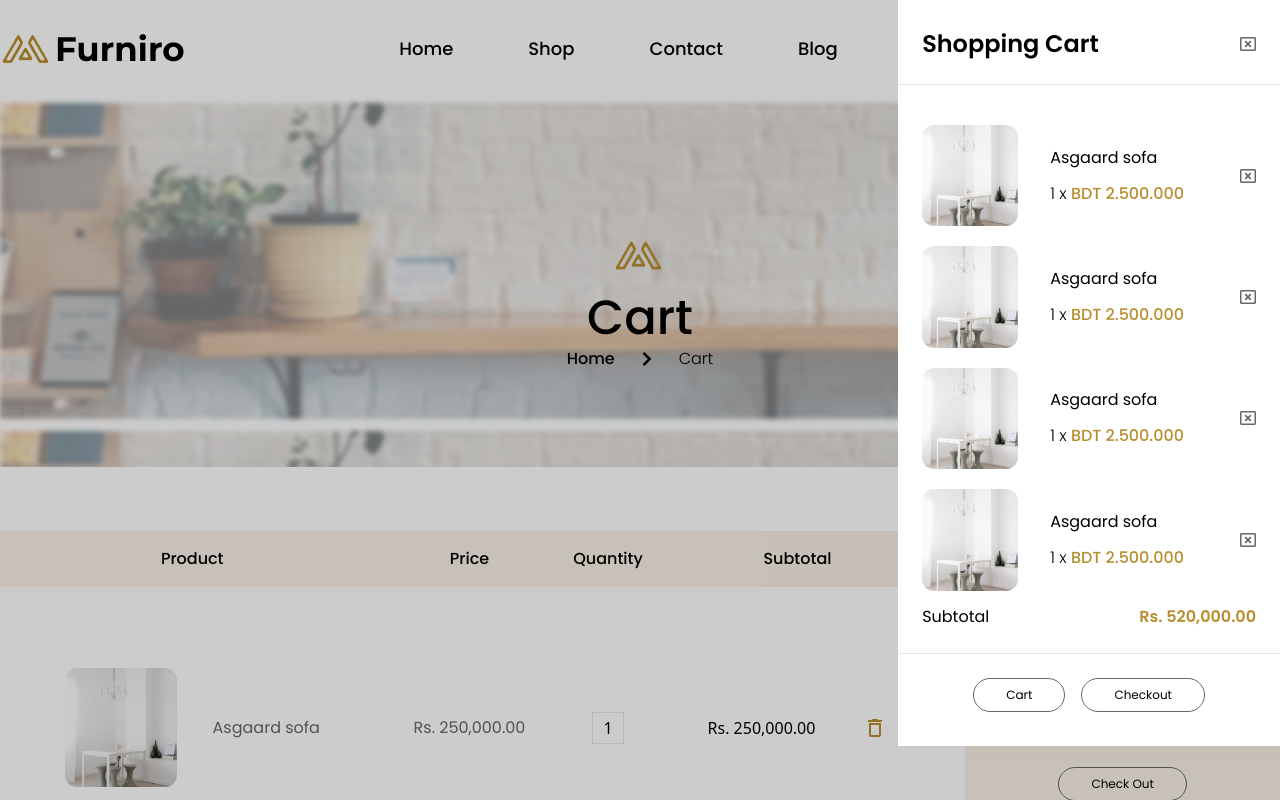
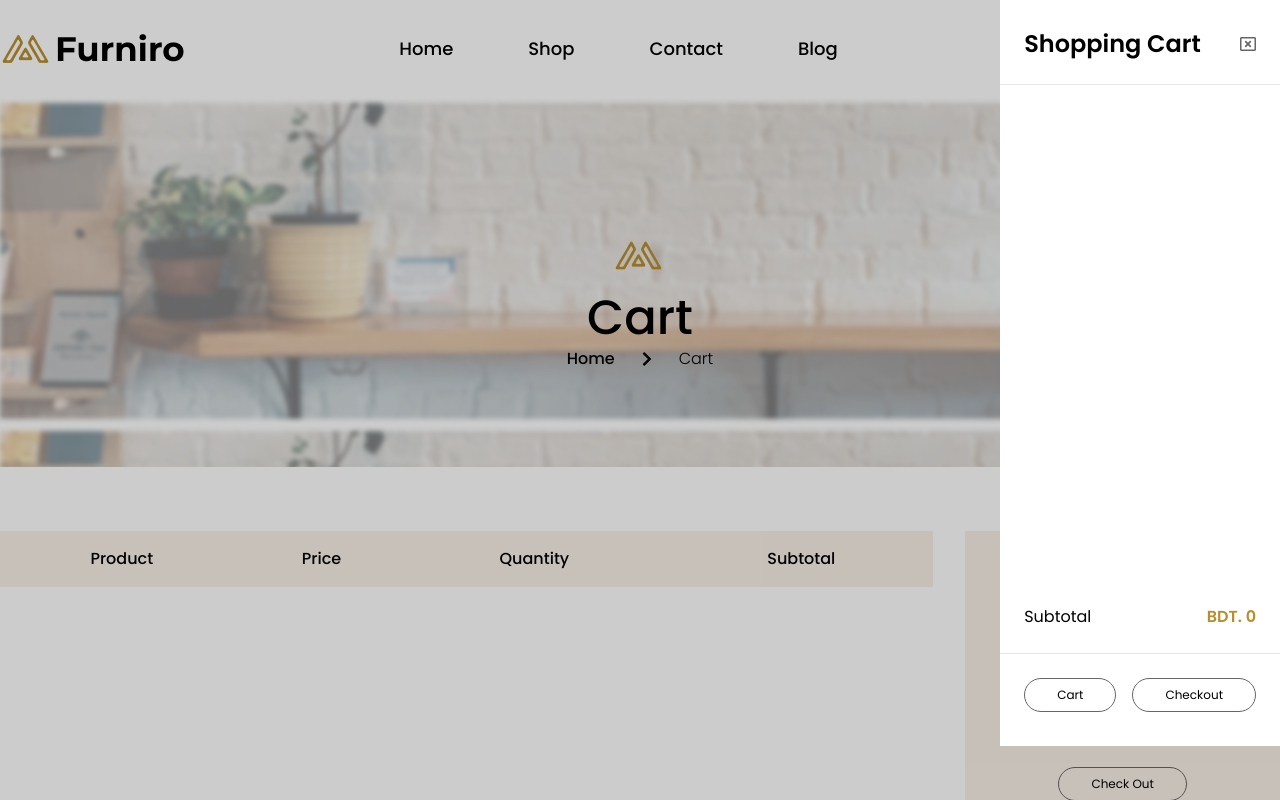
Before and after one commit to eliasbhuiyan/furniro-eCommerce, a React (Vite) app: page /cart in a window 1280 px wide. Both pictures are taken after a click on the icon 1268 px from the left and 48 px from the top of the page. Shown: the top 800 px of the page. Built offline with nearby package versions, Linux system fonts and the light colour scheme.

Commit message:
cart add delete

```diff
--- a/src/components/Cart/CardSidebar.jsx
+++ b/src/components/Cart/CardSidebar.jsx
@@ -1,9 +1,13 @@
-import React from "react";
+import React, { useState } from "react";
 import { FaRegWindowClose } from "react-icons/fa";
 import SidebarItem from "./SidebarItem";
 import CardButton from "../utilities/CardButton";
+import { useSelector } from "react-redux";
 
 const CardSidebar = ({ handelSidebar }) => {
+  const productList = useSelector((state)=> state.cartList.product)
+  const totalPrice = productList.reduce((total, product)=> total + product.total,0)
+
   return (
     <div className="fixed bottom-0 left-0 w-full h-full bg-[rgba(0,0,0,0.20)] z-50">
       <div className="w-fit py-7 bg-white ml-auto h-[746px]">
@@ -17,18 +21,18 @@ const CardSidebar = ({ handelSidebar }) => {
           />
         </div>
         <div className="sideCard h-[480px] overflow-y-scroll px-6">
-          <SidebarItem />
-          <SidebarItem />
-          <SidebarItem />
-          <SidebarItem />
-          <SidebarItem />
+          {
+            productList.map((item)=>(
+              <SidebarItem key={item.key} data={item}/>
+            ))
+          }
         </div>
         <div className="flex items-center justify-between pb-6 border-b px-6">
           <p className="font-primary font-normal text-base text-black">
             Subtotal
           </p>
           <p className="font-primary font-semibold text-base text-brand">
-            Rs. 520,000.00
+            BDT. {totalPrice}
           </p>
         </div>
         <div className="flex items-center justify-center gap-4 mt-6 px-6">
--- a/src/components/Cart/CartBody.jsx
+++ b/src/components/Cart/CartBody.jsx
@@ -1,7 +1,10 @@
 import React from "react";
 import CartItems from "./CartItems";
 import CardButton from "../utilities/CardButton";
+import { useSelector } from "react-redux";
 const CartBody = () => {
+  const productList = useSelector((state)=> state.cartList.product)
+  const totalPrice = productList.reduce((total, product)=> total + product.total,0)
   return (
     <section className="py-16">
       <div className="container flex gap-8">
@@ -23,7 +26,11 @@ const CartBody = () => {
             </tr>
           </thead>
           <tbody>
-            <CartItems />
+            {
+              productList.map((item)=>(
+                <CartItems key={item.key} data={item}/>
+              ))
+            }
           </tbody>
         </table>
         <div className="w-3/12 px-16 pt-4 pb-12 bg-third text-center h-fit">
@@ -33,13 +40,13 @@ const CartBody = () => {
           <div className="flex justify-between">
             <p className="font-primary font-medium text-base">Subtotal</p>
             <p className="font-primary font-medium text-base text-secondary">
-              Rs. 250,000.00
+              BDT. {totalPrice}
             </p>
           </div>
           <div className="flex justify-between pt-8 pb-10">
             <p className="font-primary font-medium text-base">Total</p>
             <p className="font-primary font-medium text-base text-brand">
-              Rs. 250,000.00
+              BDT. {totalPrice}
             </p>
           </div>
           <CardButton path="/checkout" title="Check Out" />
--- a/src/components/Cart/CartItems.jsx
+++ b/src/components/Cart/CartItems.jsx
@@ -1,33 +1,36 @@
 import React from "react";
 import { MdDeleteOutline } from "react-icons/md";
+import { useDispatch } from "react-redux";
+import { removeFromCart } from "../../reducer/productSlice";
 
-const CartItems = () => {
+const CartItems = ({data}) => {
+  const dispatch = useDispatch()
   return (
     <tr>
       <td className="pt-5">
         <div className="flex items-center gap-9 justify-center">
           <div className="w-28 rounded-xl overflow-hidden">
-            <img src="/product.png" className="w-full" alt="product" />
+            <img src={data?.images} className="w-full" alt="product" />
           </div>
           <p className="font-primary font-normal text-base text-secondary">
-            Asgaard sofa
+            {data?.title}
           </p>
         </div>
       </td>
       <td className="pt-5">
         <p className="font-primary font-normal text-base text-secondary text-center">
-          Rs. 250,000.00
+          BDT. {data?.price}
         </p>
       </td>
       <td className="pt-5">
         <p className="w-8 h-8 border flex justify-center items-center m-auto">
-          1
+          {data?.quantity}
         </p>
       </td>
       <td className="pt-5">
         <div className="flex items-center gap-12 justify-center">
-          <p>Rs. 250,000.00</p>
-          <button>
+          <p>BDT. {data?.total}</p>
+          <button onClick={()=> dispatch(removeFromCart(data?.id))}>
             <MdDeleteOutline className="text-2xl text-brand" />
           </button>
         </div>
--- a/src/components/Cart/SidebarItem.jsx
+++ b/src/components/Cart/SidebarItem.jsx
@@ -1,20 +1,23 @@
 import React from "react";
 import { FaRegWindowClose } from "react-icons/fa";
-const SidebarItem = () => {
+import { removeFromCart } from "../../reducer/productSlice";
+import { useDispatch } from "react-redux";
+const SidebarItem = ({data}) => {
+  const dispatch = useDispatch();
   return (
     <div className="flex items-center pb-5">
       <div className="w-24 rounded-xl overflow-hidden">
-        <img src="/product.png" className="w-full" alt="product" />
+        <img src={data?.images} className="w-full" alt="product" />
       </div>
       <div className=" ml-8 mr-14">
         <h3 className="font-primary font-normal text-base text-black pb-3">
-          Asgaard sofa
+          {data?.title}
         </h3>
         <p className="font-primary font-light text-base text-black">
-          1 x <span className="text-brand font-medium">BDT 2.500.000</span>
+          {data?.quantity} x <span className="text-brand font-medium">BDT {data?.total}</span>
         </p>
       </div>
-      <FaRegWindowClose className="text-secondary cursor-pointer" />
+      <FaRegWindowClose onClick={()=> dispatch(removeFromCart(data?.id))} className="text-secondary cursor-pointer" />
     </div>
   );
 };
--- a/src/components/ProductDetails/Details.jsx
+++ b/src/components/ProductDetails/Details.jsx
@@ -2,15 +2,30 @@ import React, { useState } from "react";
 import ProductSlide from "product-slide";
 import { FaStar, FaStarHalf } from "react-icons/fa";
 import CardButton from "../utilities/CardButton";
+import { useDispatch } from "react-redux";
+import { addToCart } from "../../reducer/productSlice";
 
 const Details = ({data}) => {
-  const [selectSize, setSelectSize] = useState(null);
+  data.size = ["L", "XL", "XS"]
+  const [selectSize, setSelectSize] = useState(data?.size[0]);
   const [selectColor, setSelectColor] = useState("");
   const [quantity, setQuantity] = useState(1);
+  const dispatch = useDispatch()
   const settings = {
     direction: "vertical",
     zoom: true,
   };
+const handelAddToCart = ()=>{
+  data = {
+    ...data,
+    size: selectSize,
+    color: selectColor,
+    quantity: quantity,
+    images: data?.images[0],
+    total: data?.price * quantity
+  }
+  dispatch(addToCart(data))
+}
   return (
     <section className="py-9">
       <div className="container">
@@ -165,7 +180,7 @@ const Details = ({data}) => {
                 <p>{quantity}</p>
                 <button onClick={() => setQuantity(quantity + 1)}>+</button>
               </div>
-              <CardButton title="Add To Cart" />
+              <CardButton click={handelAddToCart} title="Add To Cart" />
             </div>
           </div>
         </div>
--- a/src/components/utilities/BreadCrumb.jsx
+++ b/src/components/utilities/BreadCrumb.jsx
@@ -2,10 +2,9 @@ import React from "react";
 import { Link, useLocation } from "react-router-dom";
 import { FaChevronRight } from "react-icons/fa";
 
-const BreadCrumb = () => {
+const BreadCrumb = ({title}) => {
   const location = useLocation();
   const path1 = location.pathname.split("/")[1];
-  const path2 = location.pathname.split("/")[2];
   return (
     <ul className="flex items-center justify-center gap-6 mt-1">
       <li>
@@ -24,14 +23,14 @@ const BreadCrumb = () => {
           {path1}
         </Link>
       </li>
-      {path2 && (
+      {title && (
         <>
           <li>
             <FaChevronRight />
           </li>
           <li>
-            <p className="font-primary text-base font-light text-black capitalize border-l-2 border-l-secondary pl-8">
-              {path2}
+            <p className="font-primary text-bse font-normal text-black capitalize border-l-2 border-l-secondary pl-8">
+              {title}
             </p>
           </li>
         </>
--- a/src/components/utilities/CardButton.jsx
+++ b/src/components/utilities/CardButton.jsx
@@ -1,9 +1,10 @@
 import React from "react";
 import { Link } from "react-router-dom";
 
-const CardButton = ({ title, path }) => {
+const CardButton = ({ title, path, click}) => {
   return (
     <Link
+      onClick={click}
       to={path}
       className="h-fit py-2 px-8 border border-secondary rounded-full font-primary font-normal text-xs text-black inline-block"
     >
--- a/src/pages/ProductDetails.jsx
+++ b/src/pages/ProductDetails.jsx
@@ -29,7 +29,7 @@ const ProductDetails = () => {
   return (
     <section>
       <div className="py-8 bg-third">
-        <BreadCrumb />
+        <BreadCrumb title={product?.title}/>
       </div>
       <Details data={product}/>
       <RelatedProducts propducts={relatedProductList}/>
--- a/src/reducer/productSlice.js
+++ b/src/reducer/productSlice.js
@@ -10,12 +10,15 @@ const productSlice = createSlice({
   reducers: {
     addToCart: (state, action) => {
        state.product.push(action.payload)
-
        localStorage.setItem("product", JSON.stringify(state.product))
     },
+    removeFromCart: (state, action) => {
+      state.product = state.product.filter((item)=> item.id !== action.payload)
+      localStorage.setItem("product", JSON.stringify(state.product))
+    }
   },
 })
 
-export const { addToCart } = productSlice.actions
+export const { addToCart,removeFromCart } = productSlice.actions
 
 export default productSlice.reducer
```
